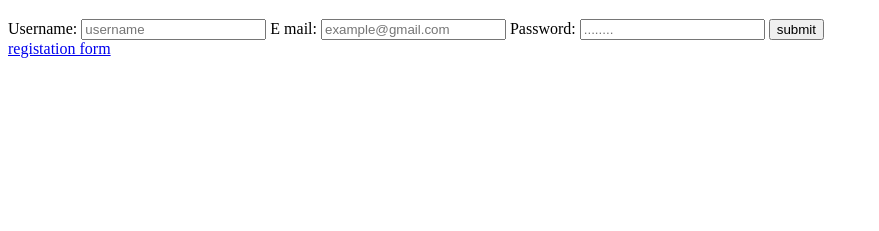
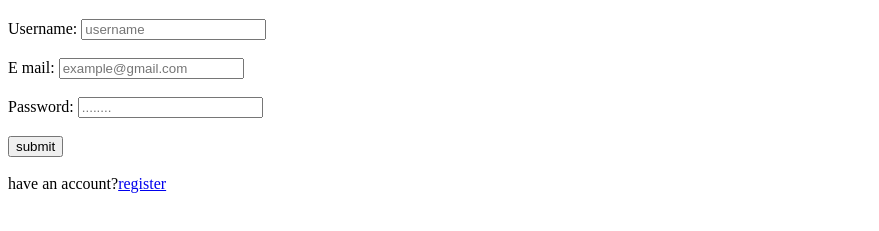
Before and after one commit to CraristMaster/scratch, a plain HTML site: page scratch.html in a window 1280 px wide. Shown: the part 61-292 px from the top of the page, without its empty margins (0-879 px from the left). Drawn offline with Linux system fonts and the light colour scheme.

Commit message:
Add files via upload
simple form

```diff
--- a/scratch.html
+++ b/scratch.html
@@ -7,15 +7,15 @@
 <h1>Registation Form</h1>
 <form method="post">
 <label>Username:</label>
-<input type="text" name="username" placeholder="username">
+<input type="text" name="username" placeholder="username"><br><br>
 <label>E mail:</label>
-<input type="email" name="email" placeholder="example@gmail.com">
+<input type="email" name="email" placeholder="example@gmail.com"><br><br>
 <label>Password:</label>
-<input type="password" name="password" placeholder="........">
-<button value="submit">submit</button>
+<input type="password" name="password" placeholder="........"><br><br>
+<button value="submit">submit</button><br><br>
 </form>
 <span>
-<a href="registation.html" >registation form</a>
+have an account?<a href="loginform.html" >register</a>
 </span>
 </body>
 </html>
```
Also changed, not shown: loginform.html (+3 -3 lines).
